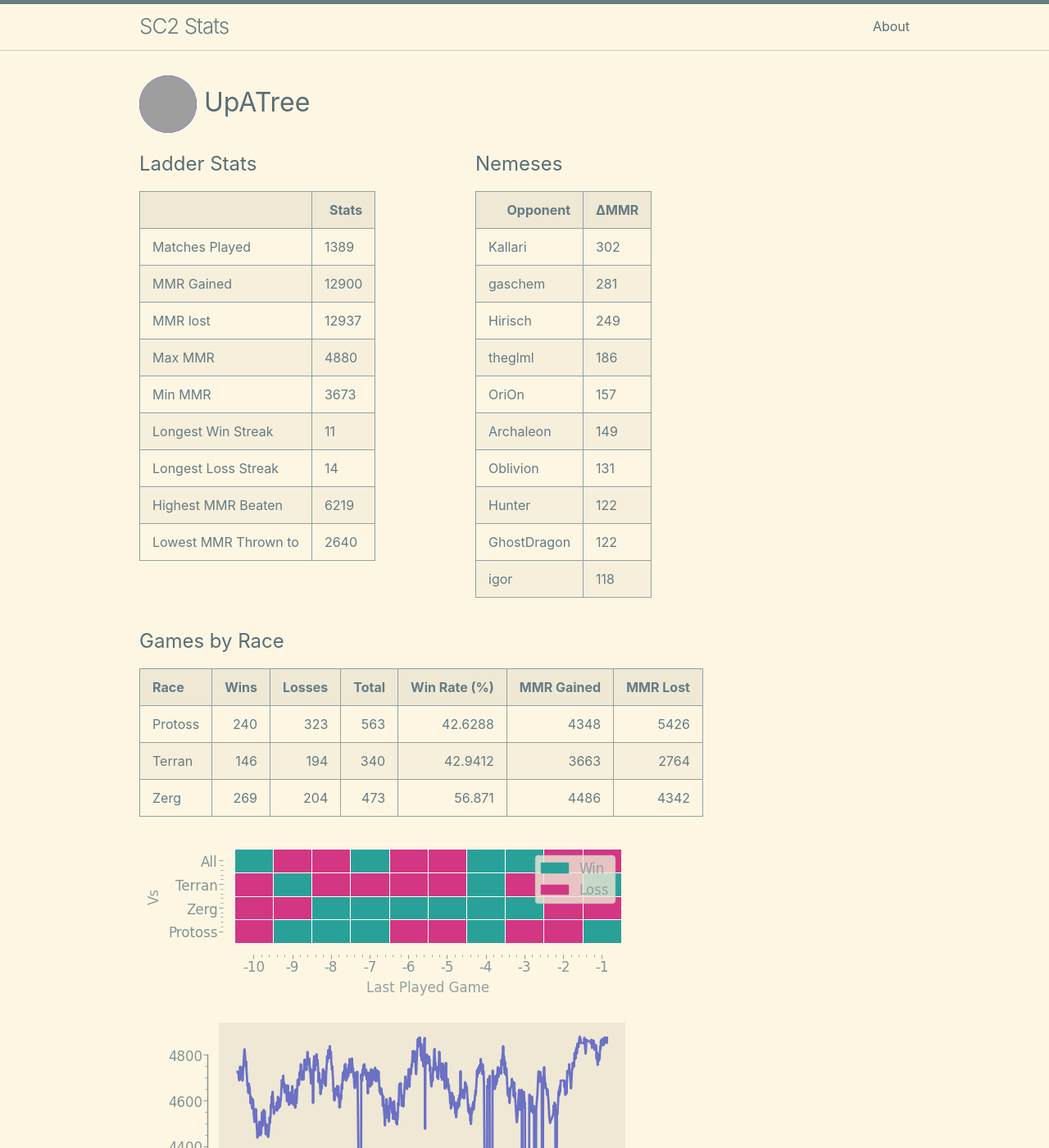
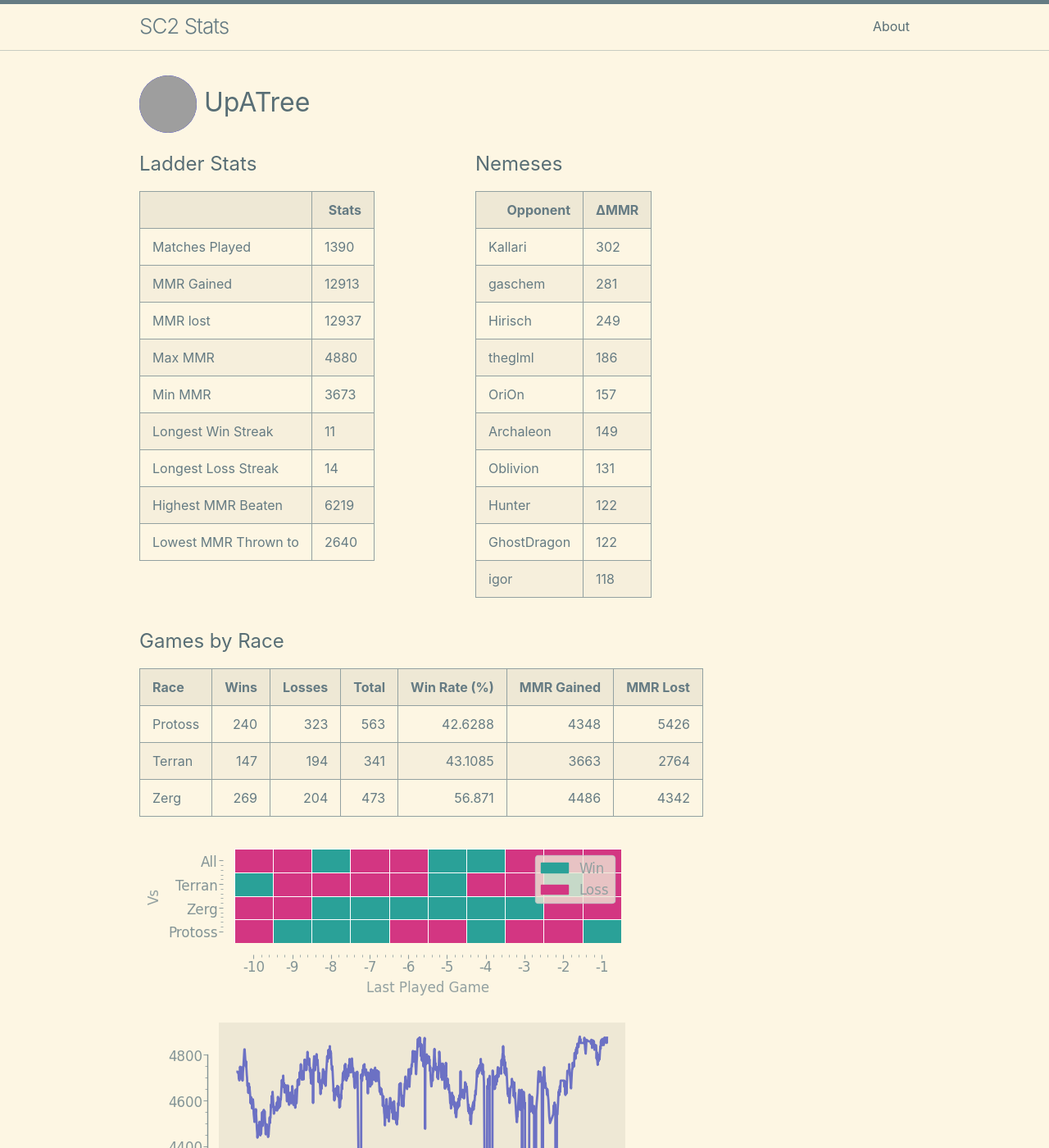
Before and after one commit to kylermurphy/UpATree, a Jekyll site: the page built from docs/index.md, in a window 1280 px wide and 1400 px high. Shown: the whole window at 82% size. Built offline with Jekyll 4.4.1, drawn with Linux system fonts in a browser that asks for light colours; grey boxes are pictures that could not be loaded.

Commit message:
running on push

```diff
--- a/docs/index.md
+++ b/docs/index.md
@@ -18,11 +18,11 @@ layout: home
   <tbody>
     <tr>
       <td>Matches Played</td>
-      <td>1389</td>
+      <td>1390</td>
     </tr>
     <tr>
       <td>MMR Gained</td>
-      <td>12900</td>
+      <td>12913</td>
     </tr>
     <tr>
       <td>MMR lost</td>
@@ -115,7 +115,7 @@ layout: home
 | Race    |   Wins |   Losses |   Total |   Win Rate (%) |   MMR Gained |   MMR Lost |
 |:--------|-------:|---------:|--------:|---------------:|-------------:|-----------:|
 | Protoss |    240 |      323 |     563 |        42.6288 |         4348 |       5426 |
-| Terran  |    146 |      194 |     340 |        42.9412 |         3663 |       2764 |
+| Terran  |    147 |      194 |     341 |        43.1085 |         3663 |       2764 |
 | Zerg    |    269 |      204 |     473 |        56.871  |         4486 |       4342 |
 
 ![Games by Race](./assets/gm_hist.png)
--- a/log.txt
+++ b/log.txt
@@ -588,3 +588,4 @@ Writing a log file 2025-03-21 18:31:29.
 Writing a log file 2025-03-21 18:50:18.
 Writing a log file 2025-03-21 19:17:25.
 Writing a log file 2025-03-21 19:29:40.
+Writing a log file 2025-03-21 19:47:54.
```
Also changed, not shown: docs/assets/daily.png, docs/assets/gm_hist.png, docs/assets/r_wrt.png, 1 other file.
